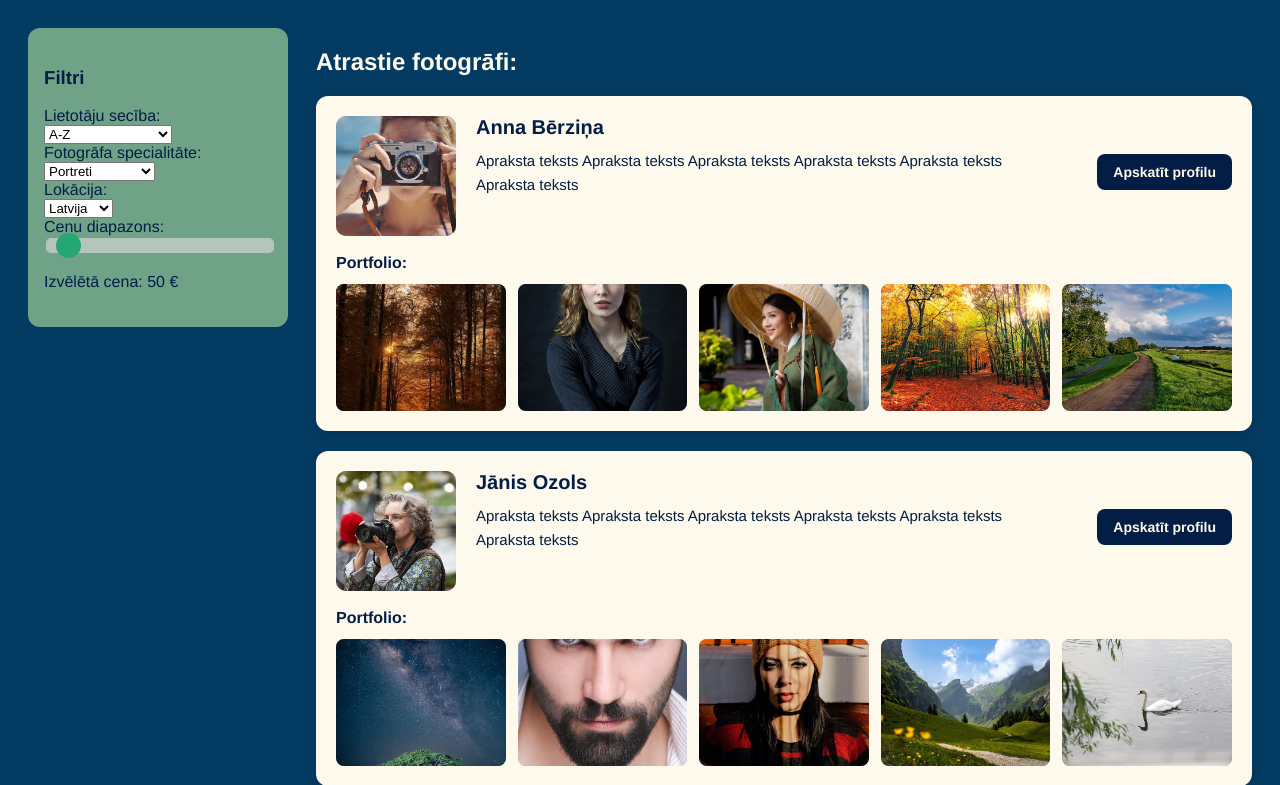
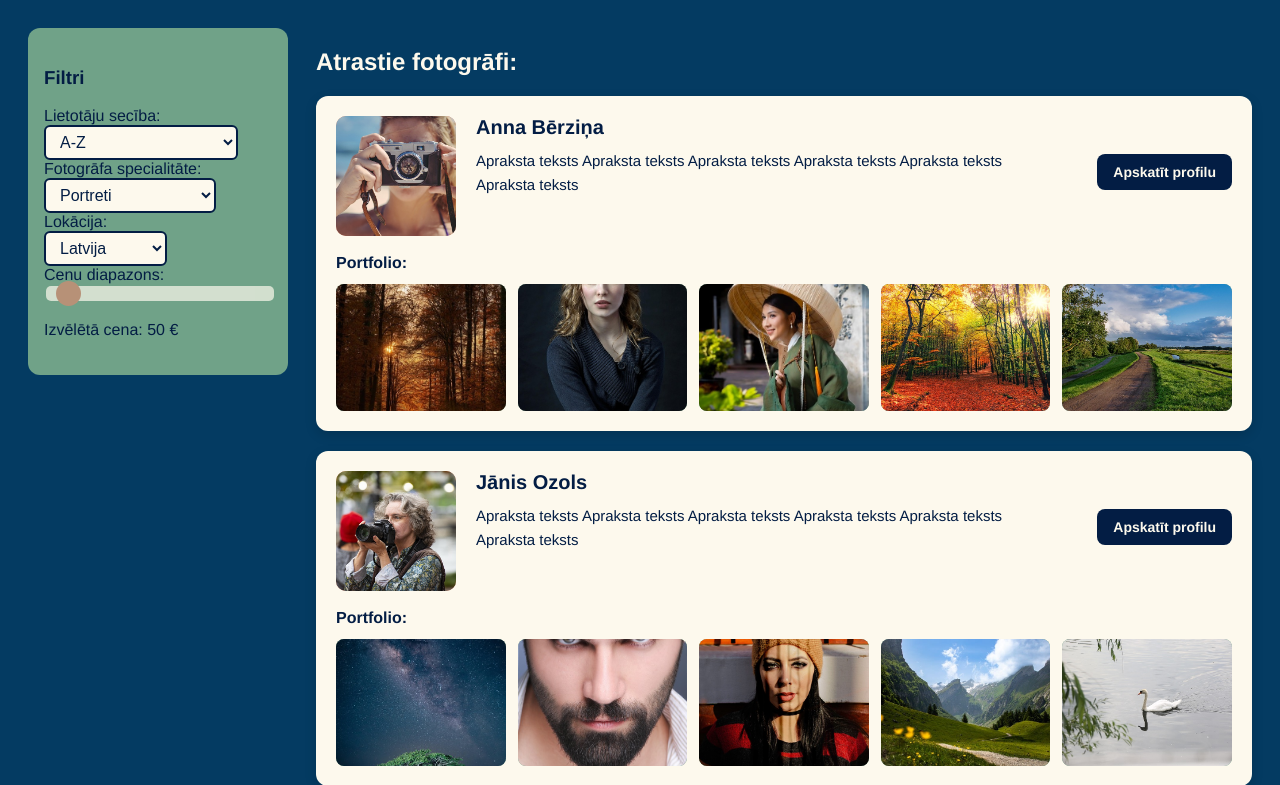
Before and after one commit to elaraisav/26_pit-projekts_rtu, a Django app: page /meklesana/ in a window 1280 px wide. Shown: the part 100-885 px from the top of the page. Run offline with Django 5.2, Linux system fonts and the light colour scheme.

Commit message:
Meklēsanas lapas papildināšana (pogas vēl nav labotas)

```diff
--- a/testsite/static/testsite/main-page.css
+++ b/testsite/static/testsite/main-page.css
@@ -222,6 +222,9 @@ a {
 .temats {
     min-width: 0;
     margin-bottom: 36px;
+    background: var(--navy);
+    padding: 12px;
+    border-radius: 10px;
 }
 
 .topic-header {
@@ -320,6 +323,40 @@ a {
 }
 
 /* Meklēšanas lapas elementu formatējums */
+/* Fltru formatējums */
+/* Paša select lauka izskats */
+.sidebar select{
+    padding: 6px 32px 6px 10px;
+    border: 2px solid var(--navy);
+    border-radius: 6px;
+    background-color: var(--cream);
+    color: var(--navy);
+    font-size: 16px;
+    cursor: pointer;
+}
+
+.sidebar select:hover {
+    background-color: var(--cream);
+    color: var(--navy);
+}
+
+.sidebar select:focus {
+    outline: 2px solid var(--terracotta);
+}
+
+/* Opciju izskats */
+.sidebar select option{
+    background-color: var(--cream);
+    color: var(--navy);
+}
+
+/* Nevienmēr strādās, atkarīgs no pārlūkprogrammas */
+/* Opcija, kad uz tās uzliek kursoru */
+.sidebar select option:hover{
+    background-color: var(--terracotta);
+    color: var(--cream);
+}
+
 /* Pagaidu formatējuma kods no W3Schools par range slider */
 .slidecontainer {
   width: 100%; /* Width of the outside container */
@@ -331,7 +368,7 @@ a {
   width: 100%;
   height: 15px;
   border-radius: 5px;
-  background: #d3d3d3;
+  background: var(--cream);
   outline: none;
   opacity: 0.7;
   -webkit-transition: .2s;
@@ -343,22 +380,22 @@ a {
   opacity: 1; /* Fully shown on mouse-over */
 }
 
-/* The slider handle (use -webkit- (Chrome, Opera, Safari, Edge) and -moz- (Firefox) to override default look) */
+/* The slider handle (use -webkit- (Chrome, Opera, Safari, Edge) to override default look) */
 .slider::-webkit-slider-thumb {
   -webkit-appearance: none; /* Override default look */
   appearance: none;
   width: 25px; /* Set a specific slider handle width */
   height: 25px; /* Slider handle height */
-  border-radius: 50%; /* Aplītis, ko velk, lai lietotu slider */
-  background: #04AA6D; /* Green background */
+  border-radius: 50%; /* Izveido slider handle apaļo formu */
+  background: var(--terracotta); /* Slider handle background */
   cursor: pointer; /* Cursor on hover */
 }
 
 .slider::-moz-range-thumb {
   width: 25px; /* Set a specific slider handle width */
   height: 25px; /* Slider handle height */
-    border-radius: 50%;
-  background: #04AA6D; /* Green background */
+  border-radius: 50%;
+  background: var(--terracotta);
   cursor: pointer; /* Cursor on hover */
 }
 
@@ -476,9 +513,4 @@ a {
     background: var(--green);
 }
 
-/* ... */
-
-
-
-
 /* Profila elementu formatējums */
--- a/testsite/templates/testsite/meklesana.html
+++ b/testsite/templates/testsite/meklesana.html
@@ -52,7 +52,7 @@
                     <option value="fi">Somija</option>
                 </select>
                 <br>
-                <!-- Parveidoju par slideri, jo specifizējot katru cenu diapazonu būtu neiespējami -->
+                <!-- Parveidojam par slideri, jo specifizējot katru cenu diapazonu būtu neiespējami -->
                 <div class="slidecontainer"></div>
                     <label for="cenu_diapazons">Cenu diapazons:</label><br>
                     <input type="range" min="0" max="1000" value="50" class="slider" id="range" name="cenu_diapazons">
```
